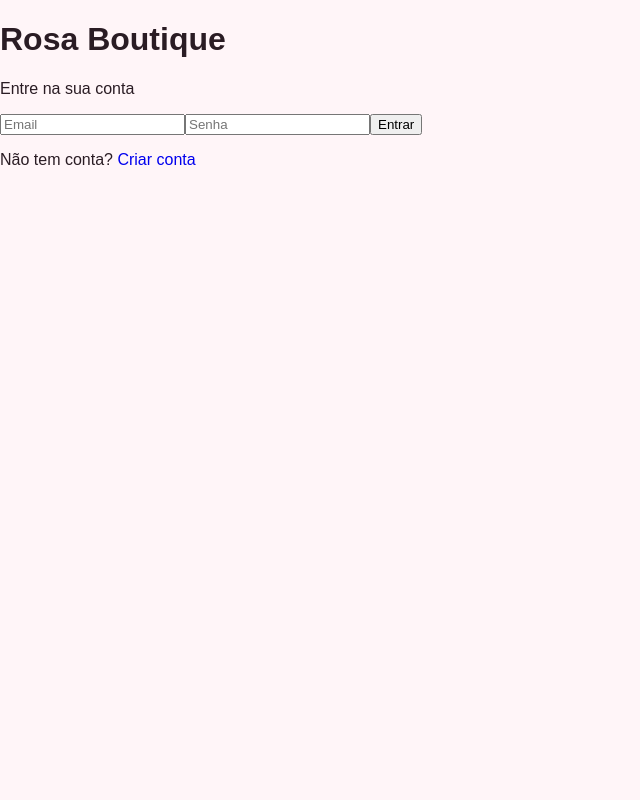
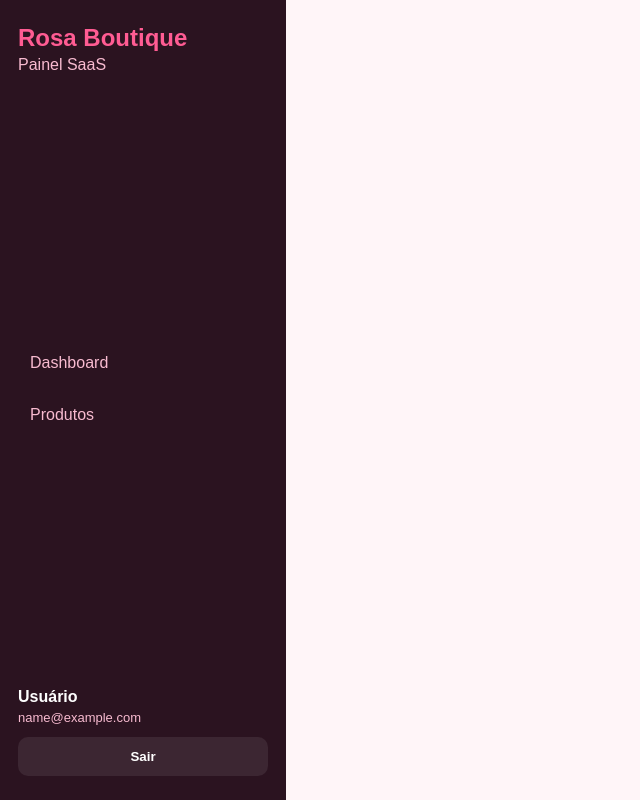
Before and after one commit to lucasmtdap-ai/estoque-frontend-premium, a React (Vite) app: page / in a window 1280 px wide. Shown: the whole page, without its empty margins (0-640 px from the left). Built offline with nearby package versions, Linux system fonts and the light colour scheme; sample sign-in values are in the browser's storage.

Commit message:
Update App.jsx

```diff
--- a/src/App.jsx
+++ b/src/App.jsx
@@ -1,34 +1,32 @@
-import { BrowserRouter, Routes, Route } from "react-router-dom";
-import Login from "./pages/Login";
-import Register from "./pages/Register";
-import Dashboard from "./pages/Dashboard";
-import Produtos from "./pages/Produtos";
-import ProtectedRoute from "./components/ProtectedRoute";
+import React from "react";
+import { BrowserRouter, Routes, Route, Navigate } from "react-router-dom";
+import Login from "./pages/Login.jsx";
+import Register from "./pages/Register.jsx";
+import Dashboard from "./pages/Dashboard.jsx";
+import Produtos from "./pages/Produtos.jsx";
+import ProtectedRoute from "./components/ProtectedRoute.jsx";
+import AppLayout from "./layout/appLayout.jsx";
 
 export default function App() {
   return (
     <BrowserRouter>
       <Routes>
-        <Route path="/" element={<Login />} />
+        <Route path="/login" element={<Login />} />
         <Route path="/register" element={<Register />} />
 
         <Route
-          path="/dashboard"
+          path="/"
           element={
             <ProtectedRoute>
-              <Dashboard />
+              <AppLayout />
             </ProtectedRoute>
           }
-        />
+        >
+          <Route index element={<Dashboard />} />
+          <Route path="produtos" element={<Produtos />} />
+        </Route>
 
-        <Route
-          path="/produtos"
-          element={
-            <ProtectedRoute>
-              <Produtos />
-            </ProtectedRoute>
-          }
-        />
+        <Route path="*" element={<Navigate to="/login" replace />} />
       </Routes>
     </BrowserRouter>
   );
```
